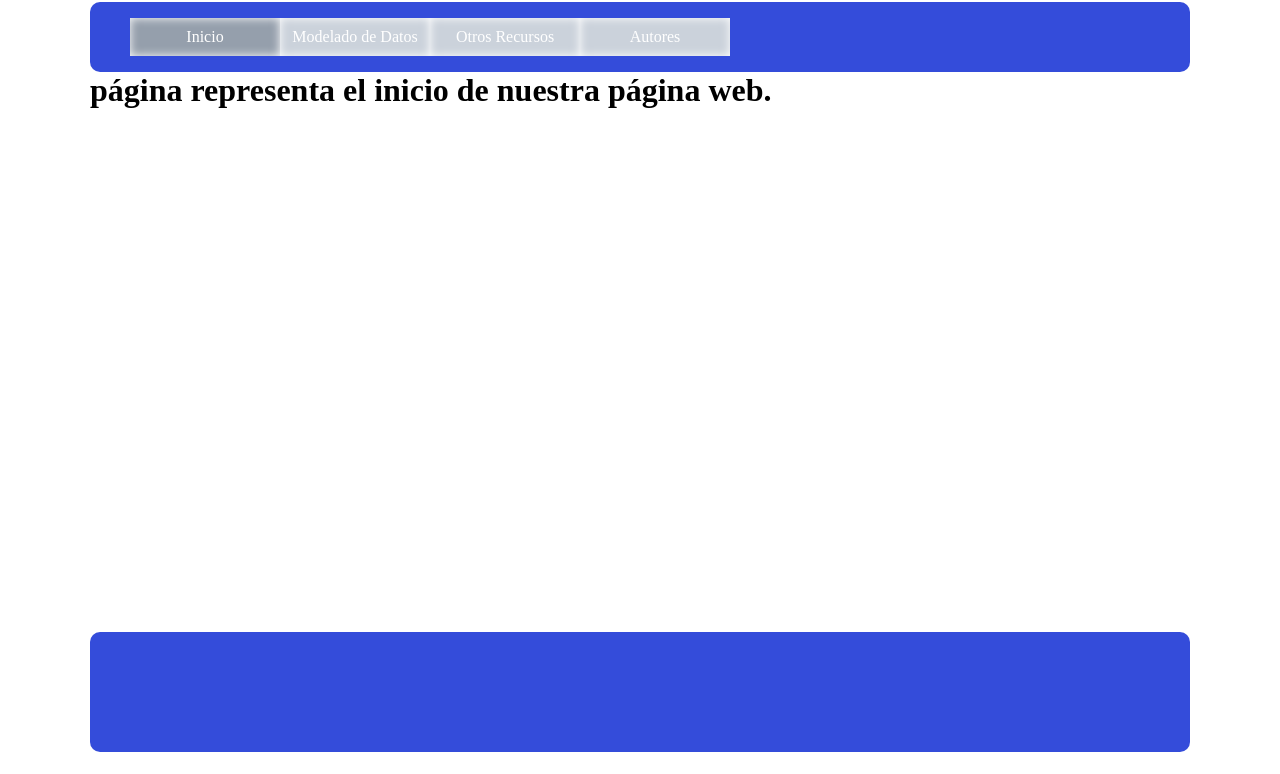
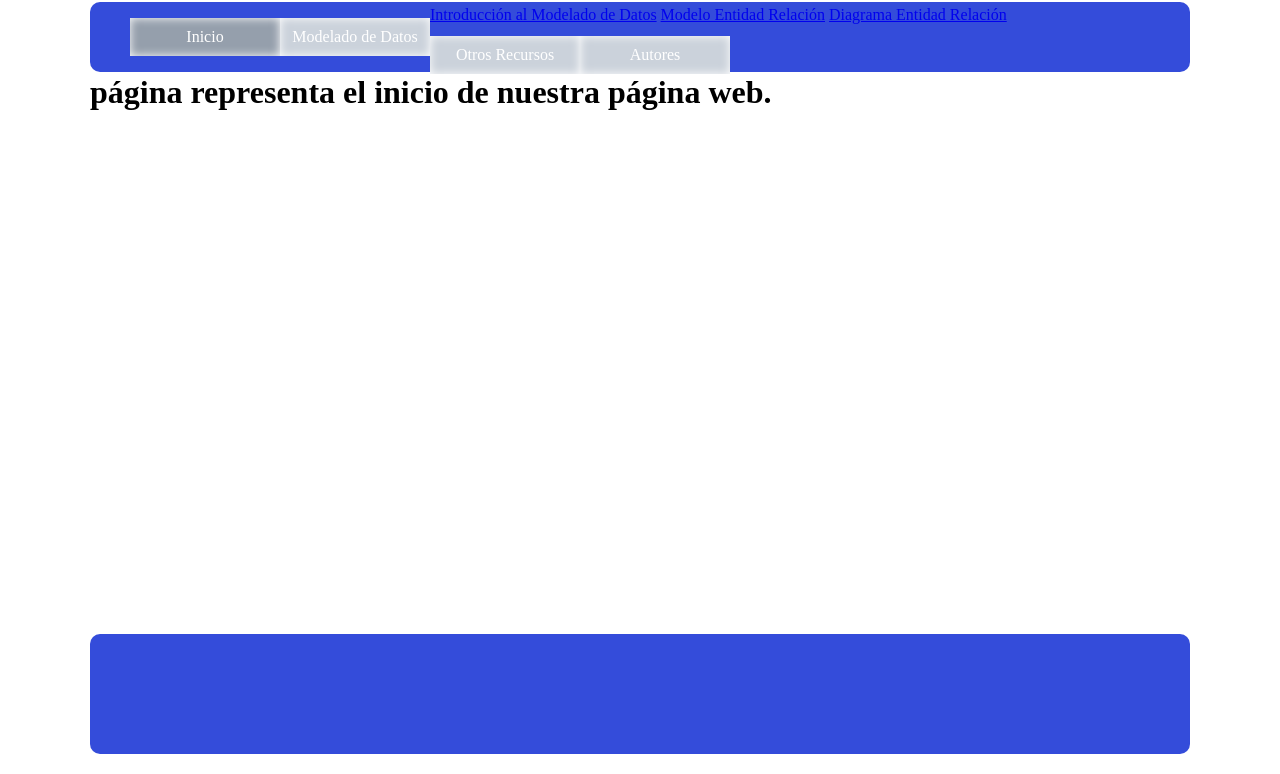
Before and after one commit to julianhenaoo/RepositorioFase3, a plain HTML site: page SitioWebModeloDatos/index.html in a window 1280 px wide. Shown: the part 136-910 px from the top of the page. Drawn offline with Linux system fonts and the light colour scheme.

Commit message:
Update index.html

```diff
--- a/SitioWebModeloDatos/index.html
+++ b/SitioWebModeloDatos/index.html
@@ -4,7 +4,7 @@
 
     <script type="text/javascript">
 			function redireccionar (URL){
-				window.open(URL, target="ventana_iframe")
+				window.open(URL, target="contenido-iframe")
 			};
    	</script>
 	<div id="contenedor">
@@ -18,14 +18,21 @@
 		</header>
 		<nav>
 			<ul class="menu">
-				<li class="activo"><a onclick="redireccionar('./inicio.html');" class="menu" target="ventana_iframe">Inicio</a></li>
-				<li><a  class="menu" target="ventana_iframe">Modelado de Datos</a></li>
-				<li><a  class="menu" target="ventana_iframe">Otros Recursos</a></li>
-        <li><a onclick="redireccionar('./autores.html');" class="menu" target="ventana_iframe">Autores</a></li>
+				<li class="activo"><a onclick="redireccionar('./inicio.html');" class="menu" target="contenido-iframe">Inicio</a></li>
+				<div class="menu-header">
+					<li><a  class="menu" target="contenido-iframe">Modelado de Datos</a></li>
+					<div class="contenido-submenu">
+						<a href="#">Introducción al Modelado de Datos</a>
+						<a href="#">Modelo Entidad Relación</a>
+						<a href="#">Diagrama Entidad Relación</a>
+					</div>
+				</div>
+				<li><a  class="menu" target="contenido-iframe">Otros Recursos</a></li>
+        <li><a onclick="redireccionar('./autores.html');" class="menu" target="contenido-iframe">Autores</a></li>
 			</ul>
 		</nav>
 
-    	<iframe width="1100px" height="550px" src="./inicio.html" name="ventana_iframe" frameborder="0" marginwidth="0" marginheight="0" border="0" scrolling="no"></iframe>
+    	<iframe width="1100px" height="550px" src="./inicio.html" name="contenido-iframe" frameborder="0" marginwidth="0" marginheight="0" border="0" scrolling="no"></iframe>
 
   		<footer class="footContacto"></footer>
 	</div>
```
